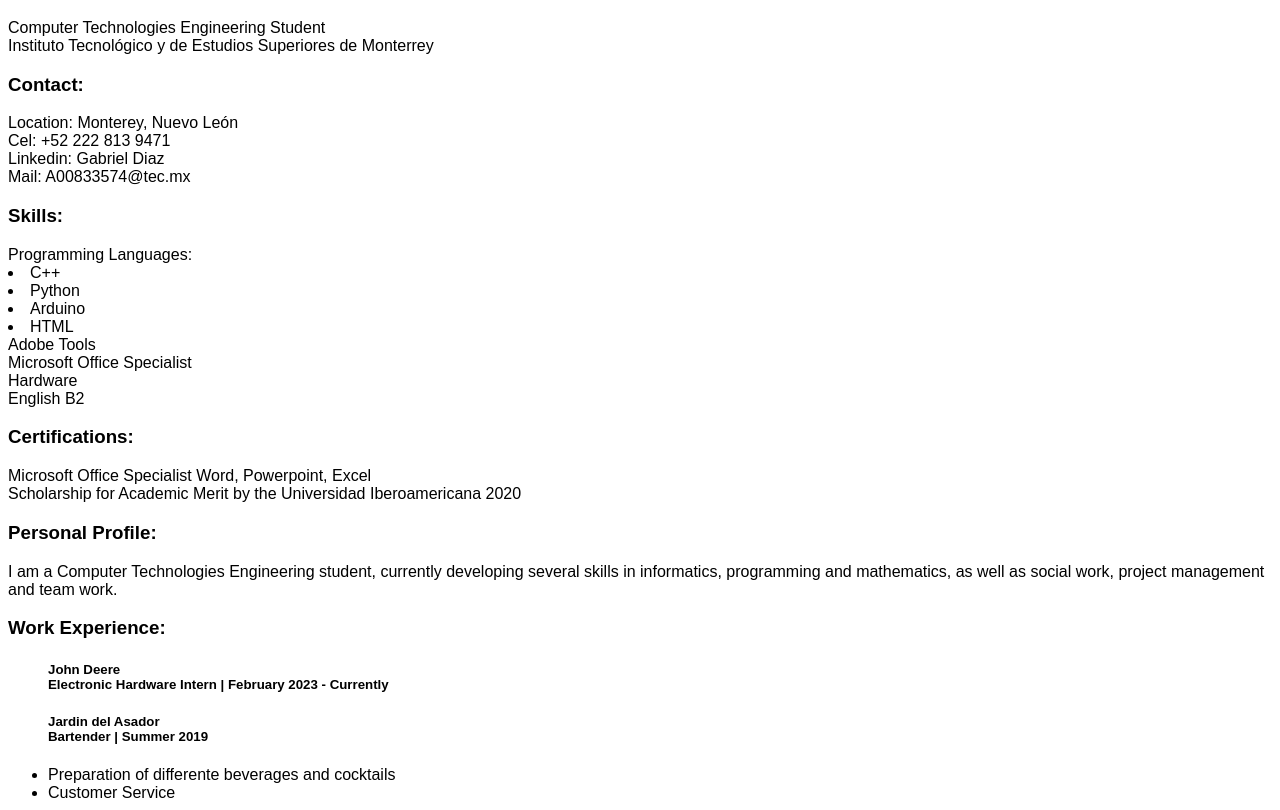
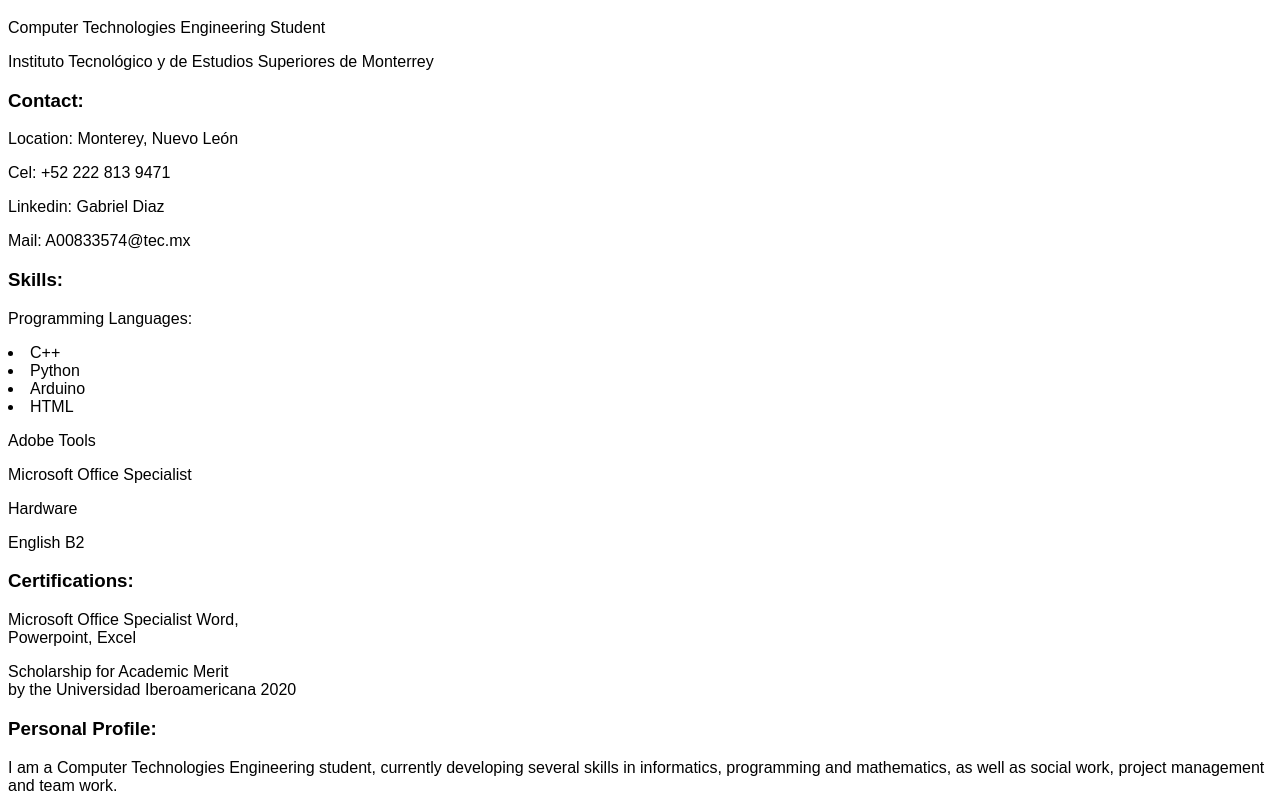
Before and after one commit to A00833574/Tarea-2, a plain HTML site: page index.html in a window 1280 px wide. Shown: the part 61-871 px from the top of the page. Drawn offline with Linux system fonts and the light colour scheme.

```diff
--- a/index.html
+++ b/index.html
@@ -18,29 +18,35 @@
   </head>
   <body>
     <header>
-      <h1>Gabriel Eduardo Diaz Roa</h1>
-      Computer Technologies Engineering Student</br>
-      Instituto Tecnológico y de Estudios Superiores de Monterrey</br>
+      <h1 class="title" id="name">Gabriel Eduardo Diaz Roa</h1>
+      <p class="title" id="carreer">Computer Technologies Engineering Student</p>
+      <p class="title" id="school">Instituto Tecnológico y de Estudios Superiores de Monterrey</p>
     </header>
-    <aside>
+    <aside class="sidebar">
+      <aside class="contact">
         <h3>Contact:</h3>
-      Location: Monterey, Nuevo León <br>
-      Cel: +52 222 813 9471<br>
-      Linkedin: Gabriel Diaz</br>
-      Mail: A00833574@tec.mx</br>
+        <p>Location: Monterey, Nuevo León</p>
+        <p>Cel: +52 222 813 9471</p>
+        <p>Linkedin: Gabriel Diaz</p>
+        <p>Mail: A00833574@tec.mx</p>
+      </aside>
+      <aside class="skills">
         <h3>Skills:</h3>
-      Programming Languages: <br>
+        <p>Programming Languages:</p>
           <li>C++</li>
           <li>Python</li>
           <li>Arduino</li>
           <li>HTML</li>
-      Adobe Tools <br>
-      Microsoft Office Specialist <br>
-      Hardware <br>
-      English B2 <br>
+        <p>Adobe Tools</p>
+        <p>Microsoft Office Specialist</p>
+        <p>Hardware</p>
+        <p>English B2</p>
+      </aside>
+      <aside class="certifications">
         <h3>Certifications: </h3>
-      Microsoft Office Specialist Word, Powerpoint, Excel <br>
-      Scholarship for Academic Merit by the Universidad Iberoamericana 2020
+        <p>Microsoft Office Specialist Word,<br> Powerpoint, Excel</p>
+        <p>Scholarship for Academic Merit <br>by the Universidad Iberoamericana 2020</p>
+      </aside>
     </aside>
     <article>
       <h3>Personal Profile:</h3>
@@ -51,17 +57,17 @@
         </p>
       <h3>Work Experience:</h3>
       <ul>
-        <h5>John Deere <br> Electronic Hardware Intern | February 2023 - Currently</h5>
+        <h5>John Deere  Electronic Hardware Intern | February 2023 - Currently</h5>
       </ul>
       <ul>
         <h5>
-          Jardin del Asador <br>Bartender | Summer 2019
+          Jardin del Asador Bartender | Summer 2019
         </h5>
         <li>Preparation of differente beverages and cocktails</li>
         <li>Customer Service</li>
       </ul>
       <ul>
-        <h5>House Hunter <br>Photo and Video Editing | August - November 2021</h5>
+        <h5>House Hunter Photo and Video Editing | August - November 2021</h5>
         <li>Edition and compilation of audiovisual material
         </li>
         <li>Photo editing and correction
@@ -70,12 +76,12 @@
       <h3>Academic History</h3>
       <ul>
         <h5>Instituto Tecnológico y de Estudios Superiores de
-          Monterey <br> Computer Technologies Engineer | February 2021 - Currently</h5>
+          Monterey  Computer Technologies Engineer | February 2021 - Currently</h5>
         <li>Computer Sciences, Programming and Mathematics</li>
         <li>Collaborator of the SAITC Student Society</li>
       </ul>
       <ul>
-        <h5>Preparatoria Ibero <br> Bicultural High School | From 2017 to 2020</h5>
+        <h5>Preparatoria Ibero  Bicultural High School | From 2017 to 2020</h5>
       </ul>
     </article>
   </body>
```
Lines whose indentation alone changed are shown as unchanged.
